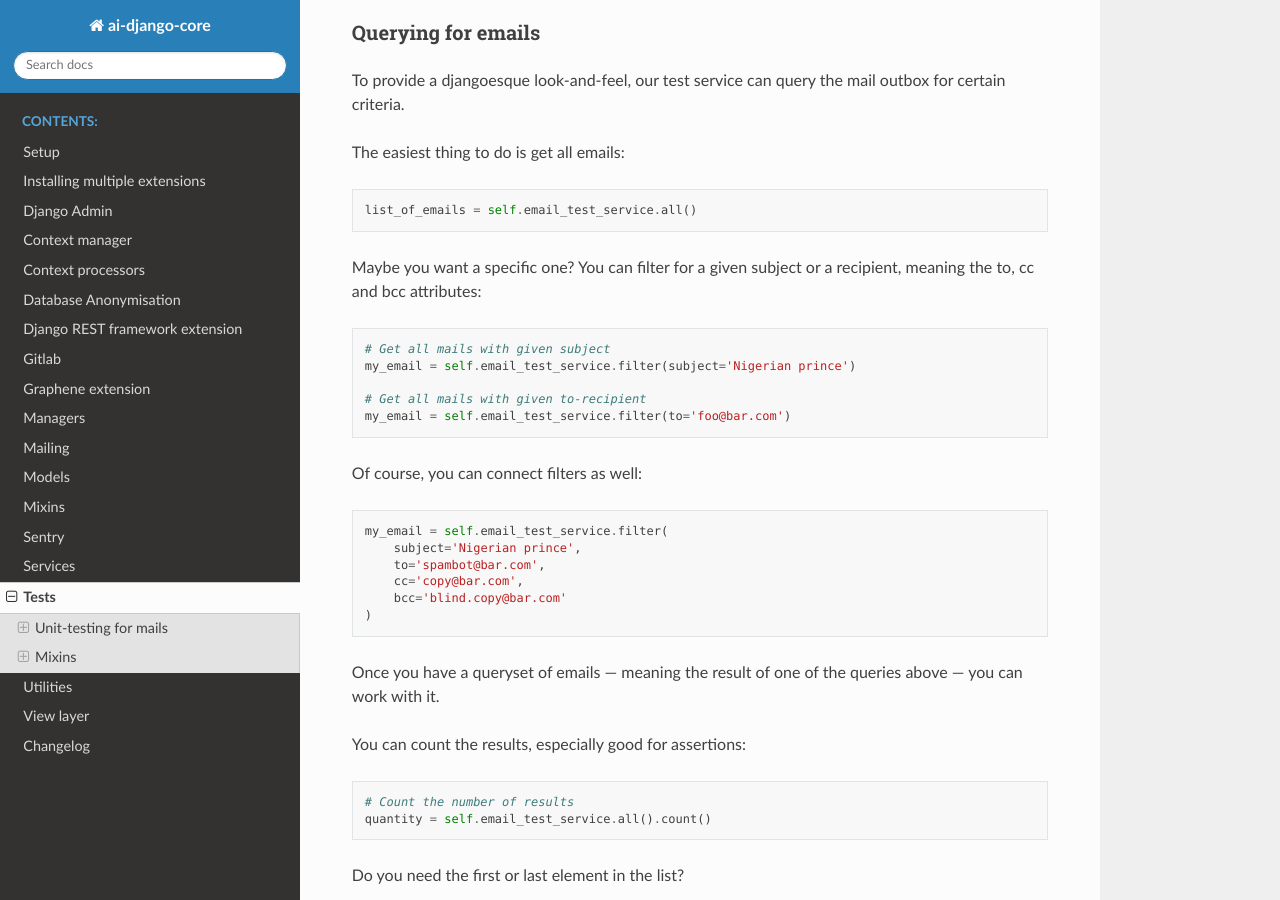
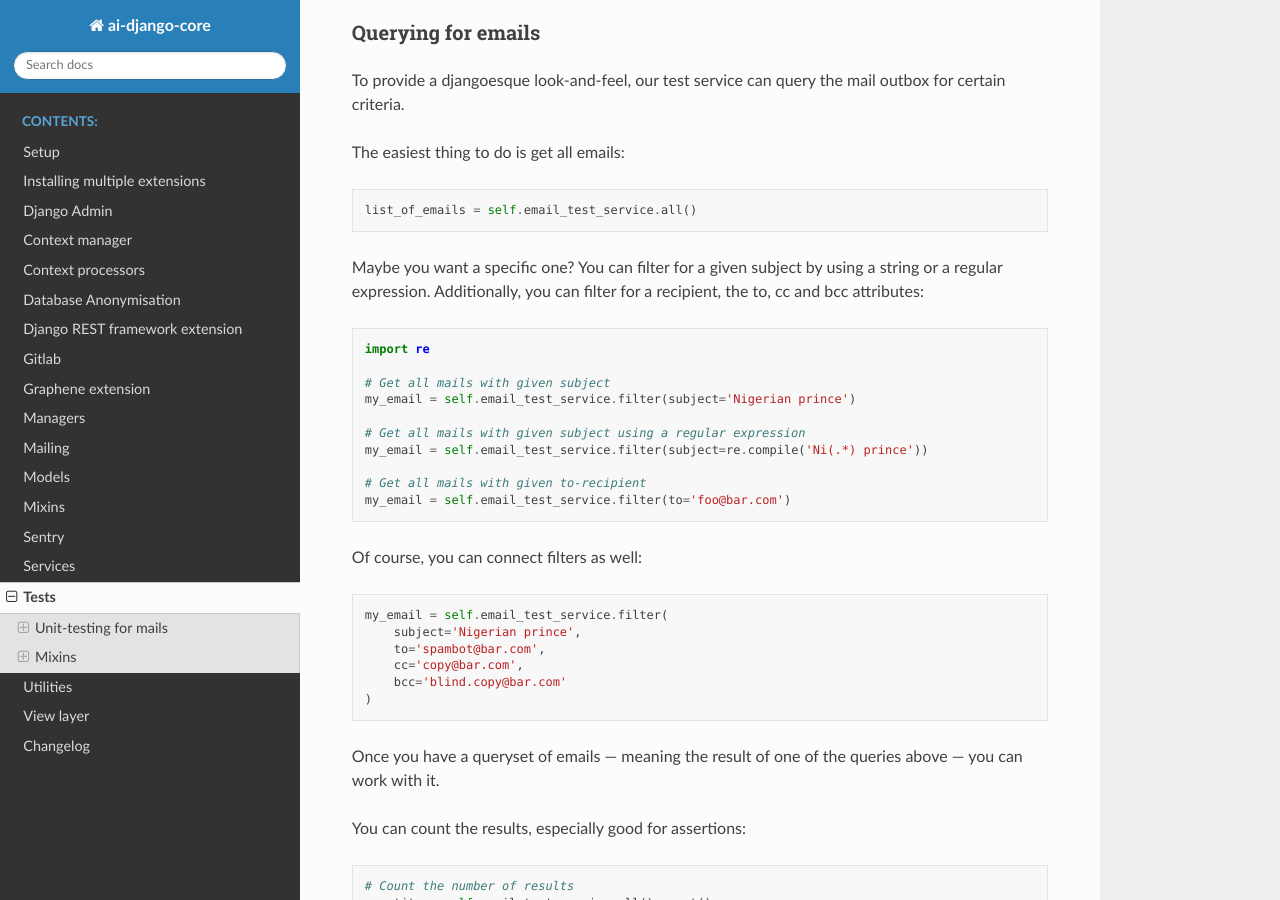
Before and after one commit to ambient-innovation/ai-django-core, a Sphinx documentation site: the page built from docs/features/tests.md, in a window 1280 px wide and 900 px high, scrolled down 721 px. Built offline with Sphinx 7.4.7 and the Read the Docs theme 2.0.0, drawn with Linux system fonts in a browser that asks for light colours.

Commit message:
feat(test): add ability for EmailTestService.filter to filter email-subjects by using a regex

`````diff
--- a/docs/features/tests.md
+++ b/docs/features/tests.md
@@ -37,11 +37,18 @@ The easiest thing to do is get all emails:
 
     list_of_emails = self.email_test_service.all()
 
-Maybe you want a specific one? You can filter for a given subject or a recipient, meaning the to, cc and bcc attributes:
+Maybe you want a specific one? You can filter for a given subject by using
+a string or a regular expression. Additionally, you can filter for a recipient,
+the to, cc and bcc attributes:
 
 ````
+import re
+
 # Get all mails with given subject
 my_email = self.email_test_service.filter(subject='Nigerian prince')
+
+# Get all mails with given subject using a regular expression
+my_email = self.email_test_service.filter(subject=re.compile('Ni(.*) prince'))
 
 # Get all mails with given to-recipient
 my_email = self.email_test_service.filter(to='foo@bar.com')
@@ -79,7 +86,6 @@ last_mail = self.email_test_service.filter(subject='Nigerian prince').last()
 
 It is very common that you expect one specific email, and you want to know if your mail queryset contains exactly this
 element. So there is a helper function for this, too:
-
 ````
 # Returns `True` if the queryset contains exactly one item
 self.email_test_service.filter(subject='Nigerian prince').one()
`````
Also changed, not shown: 2 other files.
